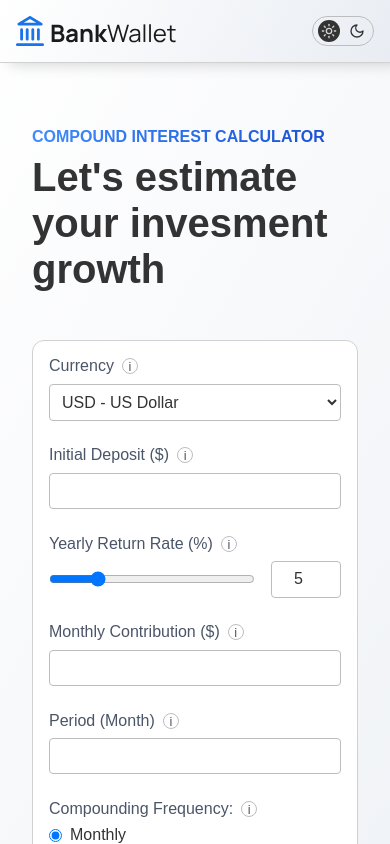
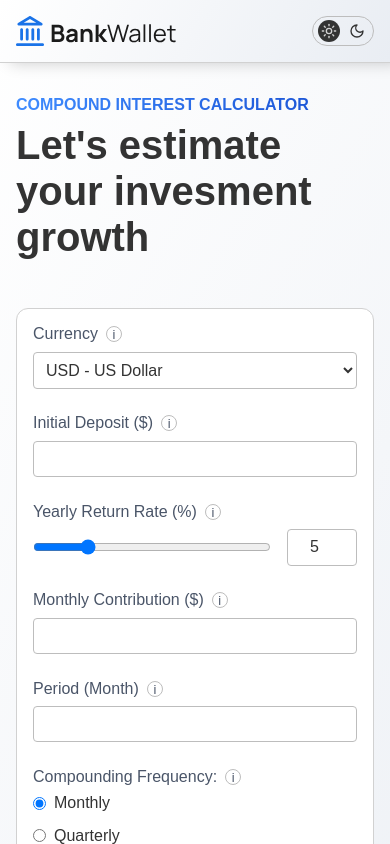
Before and after one commit to JMilan92/compound-calculator, a React (Create React App) app: page / in a window 390 px wide. Shown: the top 844 px of the page. Built offline with nearby package versions, Linux system fonts and the light colour scheme.

Commit message:
feat(app): fix cotainer for media queryy

```diff
--- a/src/components/layout/Main.js
+++ b/src/components/layout/Main.js
@@ -14,6 +14,12 @@ const MainStyle = styled.main`
     margin: 0 auto;
     padding: 4rem 2rem;
   }
+
+  @media (max-width: 992px) {
+    .container {
+      padding: 2rem 1rem;
+    }
+  }
 `;
 const Main = () => {
   return (
```
